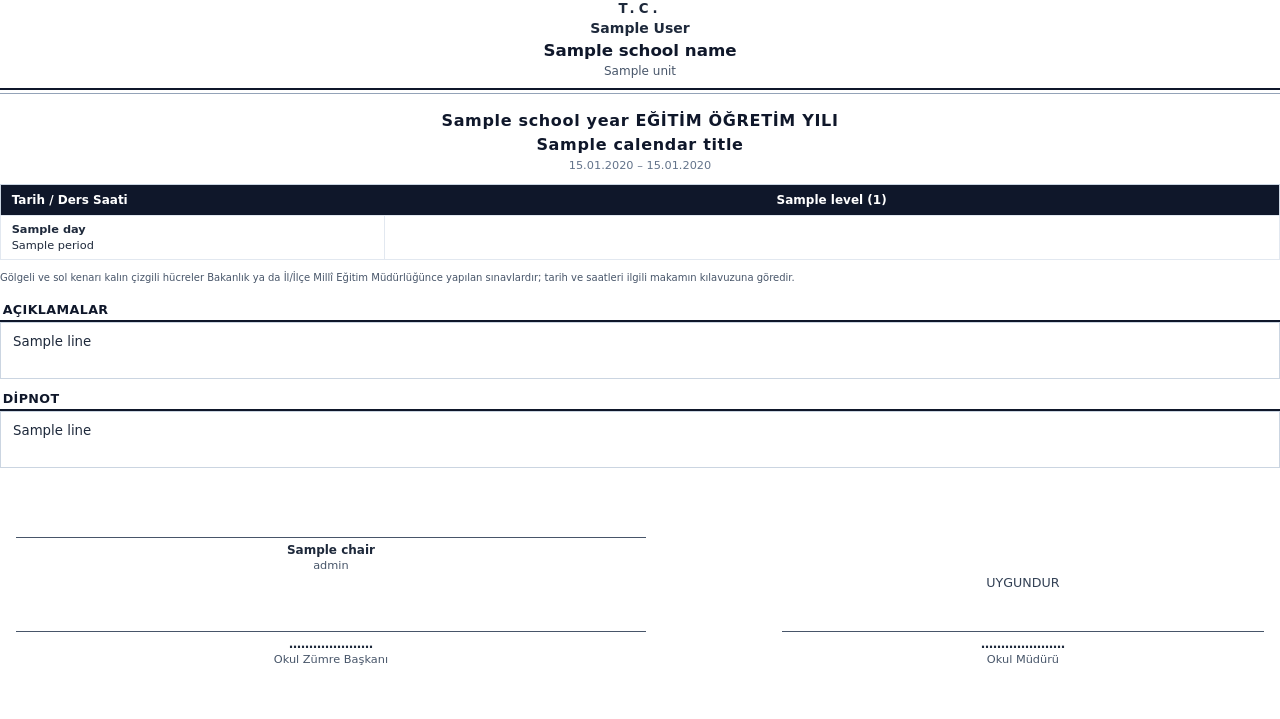
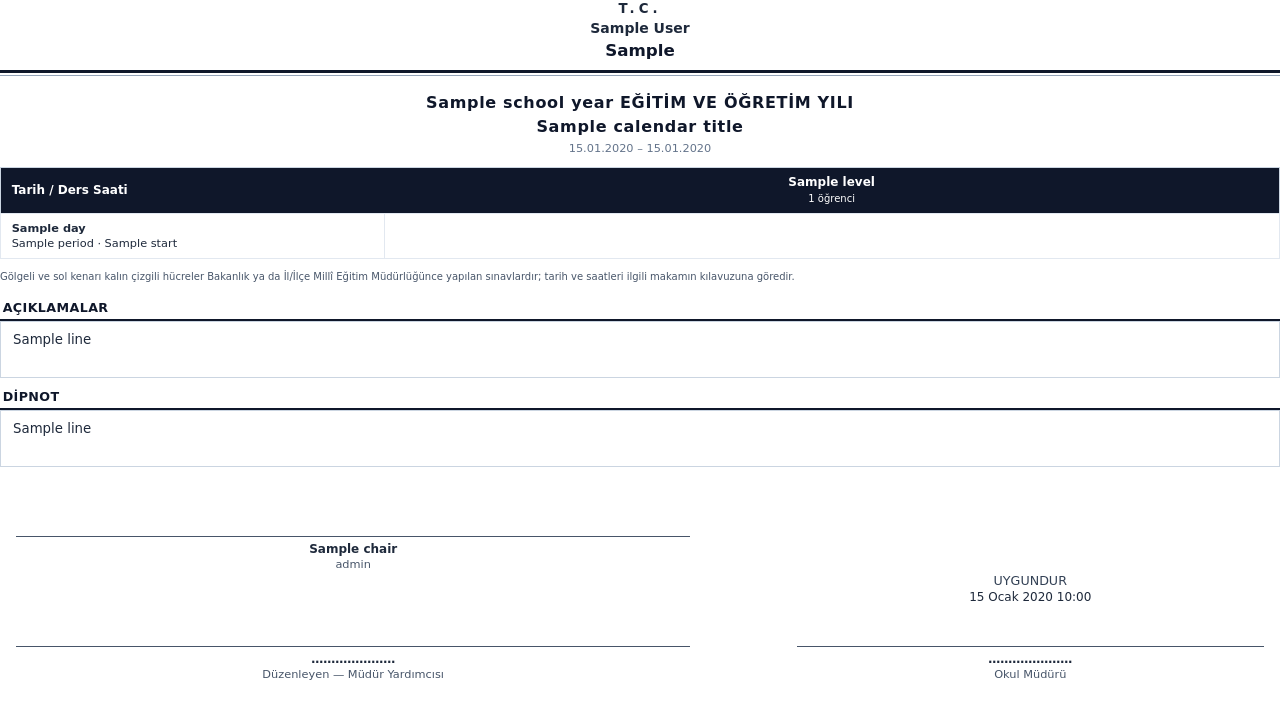
Before and after one commit to aalidemirci/kelebek-sinav, a Django app: template backend/templates/sinav/calendar_pdf.html in a window 1280 px wide. Shown: the top 719 px of the page. Run offline with Django 5.2, Linux system fonts and the light colour scheme; the template is opened without the code that fills it: most values are stand-ins (such as "Sample title", 1, 10 or a date in 2020); parts of the project's set-up code (start-up, migrations or seed data) failed here and were passed over.

Commit message:
fix(evrak): takvim PDF'i resmî yazışma düzeninde — antet, ders saati, onay tarihi, imza bloğu
- Antet: kurum satırı Türkçe büyük harf ("Sancaktepe KAYMAKAMLIĞI" basılıyordu;
  `tr_upper` — i→İ), birim satırı tek satırda "<Okul Adı> Müdürlüğü" (okul ve
  "Okul Müdürlüğü" ayrı satırlardı).
- Satır başlığı ders saatinin BAŞLANGIÇ saatini taşır ("1. Ders · 08:30");
  ızgara `start` alanını üretiyordu ama şablon kullanmıyordu.
- UYGUNDUR bloğuna onay tarihi (yerel tarih; onaysızda elle doldurulacak çizgi) —
  belgede hiçbir tarih yoktu.
- "Okul Zümre Başkanı" imza yeri mevzuatta karşılığı olmayan ve KS'de hiç
  dolmayan bir slottu → "Düzenleyen — Müdür Yardımcısı". Bağlam anahtarları
  (`chairs`, `school_chair_name`) sözleşme gereği değişmedi.
- Sütun başlığındaki etiketsiz "(3)" → "3 öğrenci"; "[UYGULAMA]" → "(Uygulamalı)";
  "(Kendi sınıfında)" → "(Kendi dersliğinde)"; "EĞİTİM VE ÖĞRETİM YILI".

Co-Authored-By: Claude Fable 5.1 <noreply@anthropic.com>

```diff
--- a/backend/templates/documents/base.html
+++ b/backend/templates/documents/base.html
@@ -125,8 +125,11 @@
   <div class="letterhead">
     <div class="tc">{{ tc|default:'T.C.' }}</div>
     <div class="authority">{{ authority }}</div>
-    <div class="school">{{ school_name }}</div>
-    {% if unit %}<div class="unit">{{ unit }}</div>{% endif %}
+    {% comment %}Birim satırı "<Okul Adı> Müdürlüğü" tek satırdır (Resmî Yazışma
+    Usulü); eski bağlam (`unit_line` yok) için iki satırlı biçim yedek kalır.{% endcomment %}
+    {% if unit_line %}<div class="school">{{ unit_line }}</div>
+    {% else %}<div class="school">{{ school_name }}</div>
+    {% if unit %}<div class="unit">{{ unit }}</div>{% endif %}{% endif %}
   </div>
   <div class="rule"></div>
   <div class="rule-thin"></div>
--- a/backend/templates/sinav/calendar_pdf.html
+++ b/backend/templates/sinav/calendar_pdf.html
@@ -31,7 +31,7 @@ seçilen zümreler, seçim yoksa takvimdeki dersler.{% endcomment %}
                 transform: rotate(-20deg); z-index: -1;">TASLAK</div>
   {% endif %}
 
-  <div class="doc-title">{{ calendar.semester.school_year.name }} EĞİTİM ÖĞRETİM YILI</div>
+  <div class="doc-title">{{ calendar.semester.school_year.name }} EĞİTİM VE ÖĞRETİM YILI</div>
   <div class="doc-title" style="margin-top: 0;">{{ calendar_title }}</div>
   <div class="doc-subtitle">
     {{ calendar.start_date|date:"d.m.Y" }} – {{ calendar.end_date|date:"d.m.Y" }}
@@ -42,7 +42,8 @@ seçilen zümreler, seçim yoksa takvimdeki dersler.{% endcomment %}
       <tr>
         <th style="width: 30%;">Tarih / Ders Saati</th>
         {% for level in levels %}
-          <th style="text-align: center;">{{ level.display_label }} ({{ level.student_count }})</th>
+          <th style="text-align: center;">{{ level.display_label }}<br>
+            <span style="font-weight: normal; font-size: 7.5pt;">{{ level.student_count }} öğrenci</span></th>
         {% endfor %}
       </tr>
     </thead>
@@ -55,13 +56,13 @@ seçilen zümreler, seçim yoksa takvimdeki dersler.{% endcomment %}
               {% comment %}`period.name` zaten "1. Ders" biçimindedir (zil çizelgesi
               sözleşmesi, DEFAULT_BELL_SCHEDULE); ayrıca ". Ders" eklenince
               "1. Ders. Ders" basılıyordu.{% endcomment %}
-              {{ pc.period.name }}
+              {{ pc.period.name }}{% if pc.period.start %} · {{ pc.period.start }}{% endif %}
             </td>
             {% for cell_list in pc.level_cells %}
               <td style="text-align: center;">
                 {% for cell in cell_list %}
                   <div class="cal-cell{% if cell.authority != "SCHOOL" %} cal-dis{% endif %}">
-                    {{ cell.course_name }}{% if cell.exam_kind == "PRACTICE" %} [UYGULAMA]{% endif %}{% if not cell.is_butterfly %} (Kendi sınıfında){% endif %}
+                    {{ cell.course_name }}{% if cell.exam_kind == "PRACTICE" %} (Uygulamalı){% endif %}{% if not cell.is_butterfly %} (Kendi dersliğinde){% endif %}
                     {% if cell.authority == "MINISTRY" %}<div class="cal-makam">BAKANLIK SINAVI</div>
                     {% elif cell.authority == "PROVINCIAL" %}<div class="cal-makam">İL MEM SINAVI</div>
                     {% elif cell.authority == "DISTRICT" %}<div class="cal-makam">İLÇE MEM SINAVI</div>{% endif %}
@@ -117,12 +118,16 @@ seçilen zümreler, seçim yoksa takvimdeki dersler.{% endcomment %}
       <td>
         <div class="space"></div>
         <div class="line"></div>
+        {% comment %}Eski etiket "Okul Zümre Başkanı" idi: mevzuatta böyle bir unvan yok ve
+        alan KS'de hiç dolmuyordu. Takvimi düzenleyen müdür yardımcısıdır; bağlam
+        anahtarı (`school_chair_name`) sözleşme gereği korunur.{% endcomment %}
         <div class="name">{{ school_chair_name|default:"…………………" }}</div>
-        <div class="role">Okul Zümre Başkanı</div>
+        <div class="role">Düzenleyen — Müdür Yardımcısı</div>
       </td>
       <td></td>
       <td>
         <div class="date" style="font-size: 9.5pt; color: var(--pr-label);">UYGUNDUR</div>
+        <div class="date" style="font-size: 9pt;">{% if approved_on %}{{ approved_on }}{% else %}…… / …… / 20……{% endif %}</div>
         <div class="space"></div>
         <div class="line"></div>
         <div class="name">{{ principal_name|default:"…………………" }}</div>
```
Also changed, not shown: backend/apps/sinav/services_calendar.py (+7 -0 lines), backend/apps/sinav/tests/test_calendar.py (+9 -3 lines), backend/shared/letterhead.py (+24 -5 lines).
